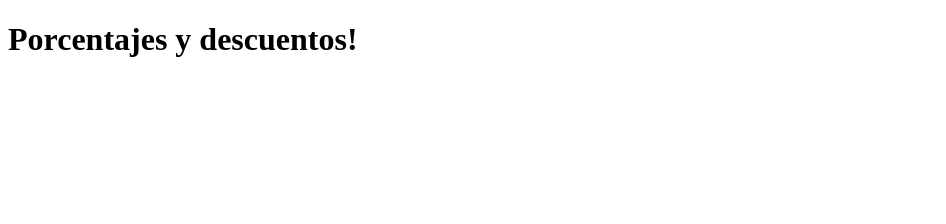
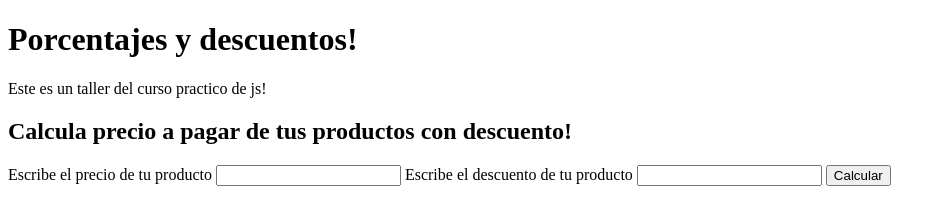
Before and after one commit to wildchamo/cursoPracticoJs, a website: page src/pruebajs/taller2/index.html in a window 1280 px wide. Shown: the whole page, without its empty margins (0-946 px from the left). Drawn offline with Linux system fonts and the light colour scheme.

Commit message:
base html de la calculadora de precios y descuentos

```diff
--- a/src/pruebajs/taller2/index.html
+++ b/src/pruebajs/taller2/index.html
@@ -9,12 +9,23 @@
 <body>
     <header>
         <h1>Porcentajes y descuentos!</h1>
+        <p>Este es un taller del curso practico de js!</p>
     </header>
 
 
     <main>
+        <h2>Calcula precio a pagar de tus productos con descuento!</h2>
+        <form action="">
 
+            <label for="InputPrice"> Escribe el precio de tu producto</label>
+            <input id="InputPrice" type="number">
 
+            <label for="InputDiscount"> Escribe el descuento de tu producto</label>
+            <input id="InputDiscount"type="number">
+
+            <button type="button" onclick="calcularPrecioConDescuento()">Calcular</button>
+
+        </form>
     </main>
 
 <script src="descuento.js"></script>
```
Also changed, not shown: src/pruebajs/taller2/descuento.js (+6 -6 lines).
